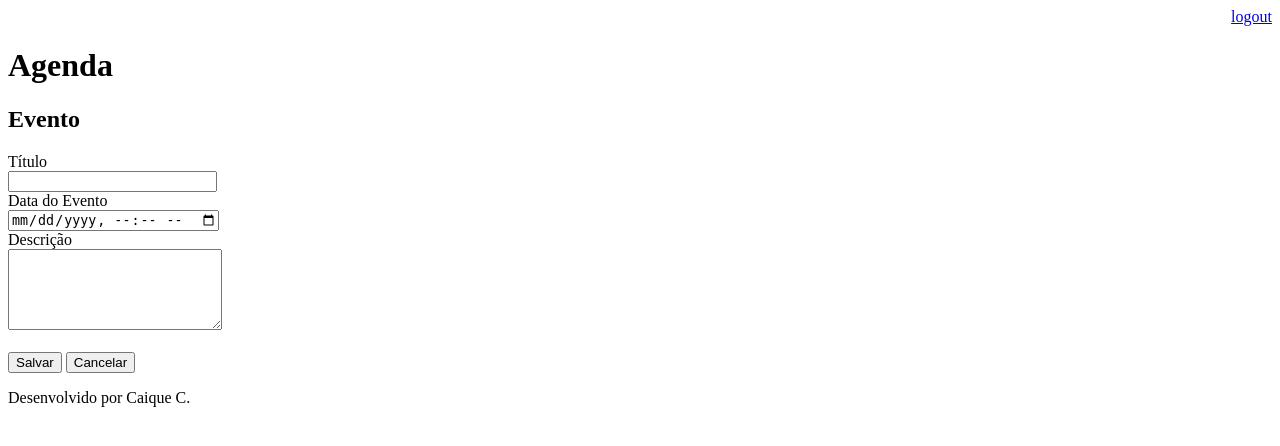
After one commit to CaiqueCavalheiro/Schedule, a Django app: page /agenda/evento/ in a window 1280 px wide. The commit adds this page. Shown: the top 446 px of the page. Run offline with Django 3.2, Linux system fonts and the light colour scheme; a user stored in the database is signed in.

Commit message:
inclusion of template to insert events in the agenda and add gitignore for compiled files

```diff
--- a/Agenda/urls.py
+++ b/Agenda/urls.py
@@ -21,8 +21,10 @@ from django.views.generic import RedirectView
 urlpatterns = [
     path('admin/', admin.site.urls),
     path('agenda/', views.lista_eventos),
+    path('agenda/evento/', views.evento),
+    path('agenda/evento/submit', views.submit_evento),
     path('', RedirectView.as_view(url='/agenda/')),
     path('login/', views.login_user),
     path('login/submit', views.submit_login),
-    path('logout/', views.logout_user)
+    path('logout/', views.logout_user),
 ]
--- a/core/views.py
+++ b/core/views.py
@@ -35,3 +35,21 @@ def logout_user(request):
     return redirect('/')
 #def index(request):
 #    return redirect('/agenda')
+
+@login_required(login_url='login/')
+def evento(request):
+    return render(request, 'evento.html')
+
+
+@login_required(login_url='login/')
+def submit_evento(request):
+    if request.POST:
+        titulo = request.POST.get('titulo')
+        data_evento = request.POST.get('data_evento')
+        descricao = request.POST.get('descricao')
+        usuario = request.user
+        Evento.objects.create(titulo=titulo,
+                              data_evento=data_evento,
+                              descricao=descricao,
+                              usuario=usuario)
+    return redirect('/')
--- a/templates/agenda.html
+++ b/templates/agenda.html
@@ -2,7 +2,9 @@
 
 {% block content %}
     <h2>agendamento</h2>
-
+    <a href="evento/">
+        <button type="button">Novo Evento</button>
+    </a>
     <ul style="font-size: 18px">
     {% for evento in eventos %}
         <li>{{ evento.titulo }} - {{ evento.get_data_evento }}</li>
--- /dev/null
+++ b/templates/evento.html
@@ -0,0 +1,24 @@
+{% extends "model-page.html" %}
+
+{% block content %}
+
+<h2>Evento</h2>
+<form action="submit" method="POST">{% csrf_token %}
+    <label>Título</label>
+    <br>
+    <input type="text" name="titulo" size="23">
+    <br>
+    <label>Data do Evento</label>
+    <br>
+    <input type="datetime-local" name="data_evento">
+    <br>
+    <label>Descrição</label>
+    <br>
+    <textarea name="descricao" rows="5" cols="24"></textarea>
+    <br><br>
+    <button type="submit">Salvar</button>
+    <a href="/">
+        <button type="button">Cancelar</button>
+    </a>
+</form>
+{% endblock %}
```
Also changed, not shown: db.sqlite3.
